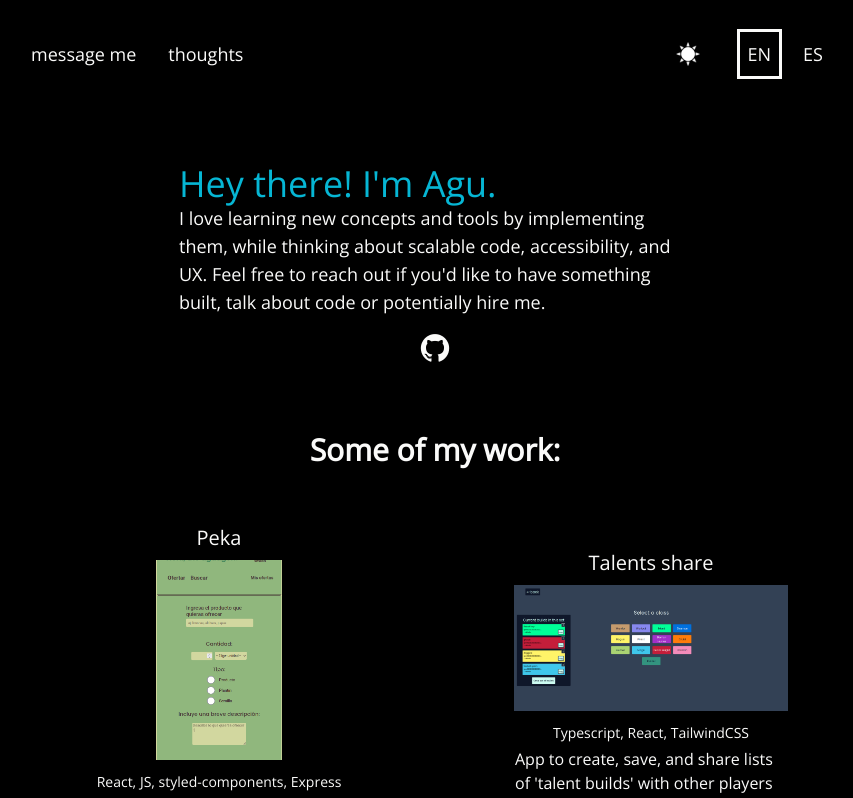
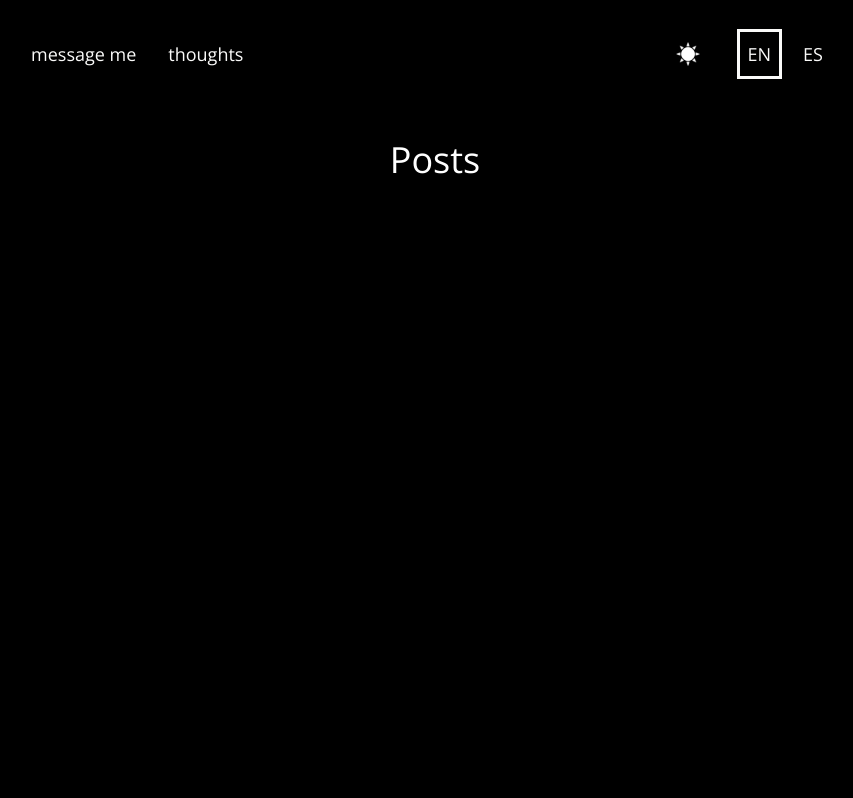
Before and after one commit to jinitsuga/agu-portfolio, a React (Vite) app: page /blog in a window 1280 px wide. Shown: the top 798 px of the page, without its empty margins (205-1058 px from the left). Built offline with nearby package versions, Linux system fonts and the light colour scheme.

Commit message:
blog route loads component, navbar stayys

```diff
--- a/src/App.tsx
+++ b/src/App.tsx
@@ -19,6 +19,7 @@ const router = createBrowserRouter([
     path: "/blog",
     loader: async () => {
       // import JSON with blog posts from API
+      return null;
     },
     element: <Blog />,
   },
@@ -38,7 +39,8 @@ function App() {
       } h-100% flex flex-col items-center justify-center font-['Open_Sans']`}
     >
       <Navbar text={language.navbar} />
-      <Container />
+      <RouterProvider router={router} />
+      {/* <Container /> */}
     </div>
   );
 }
--- a/src/Blog/Blog.tsx
+++ b/src/Blog/Blog.tsx
@@ -1,9 +1,10 @@
 import React from "react";
 
 export const Blog = () => {
+  console.log("blog loadedl ol");
   return (
-    <section>
-      <h2>Random blog posts :) </h2>
+    <section className="text-white h-screen">
+      <h2 className="text-4xl text-left">Posts </h2>
     </section>
   );
 };
```
